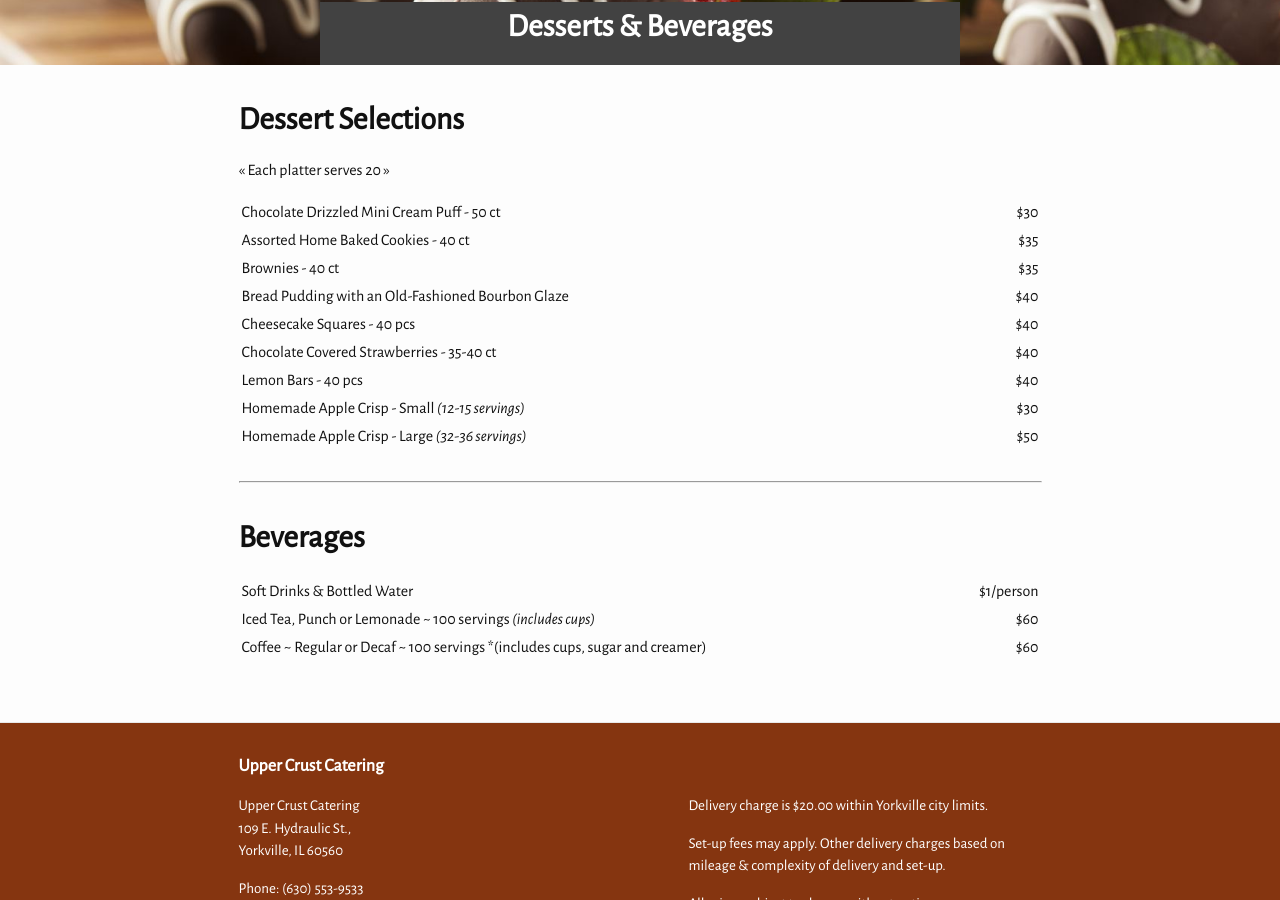
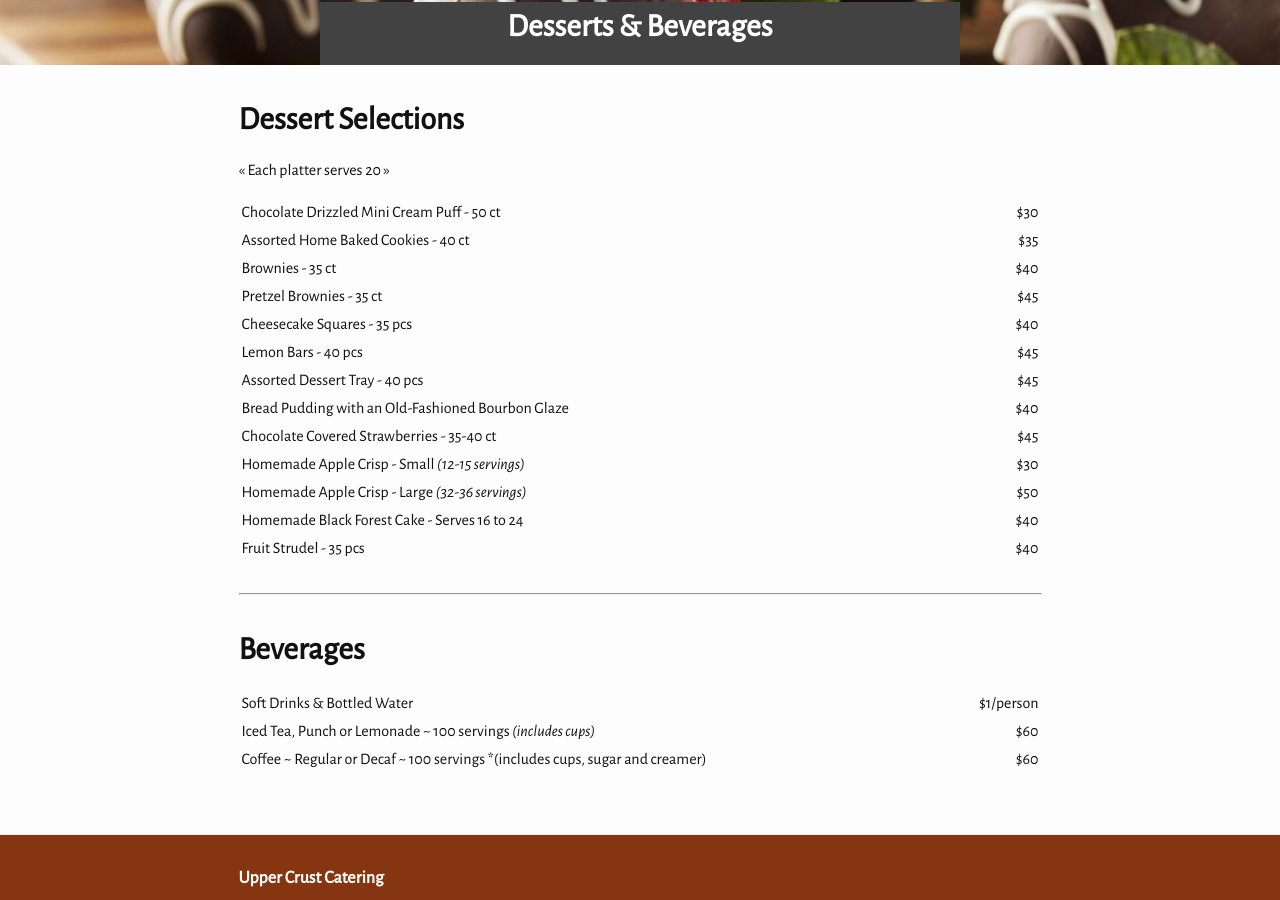
Before and after one commit to kmorrell27/UpperCrustCatering, a Jekyll site: the page built from _menus/desserts.md, in a window 1280 px wide and 900 px high, scrolled down 359 px. Built offline with Jekyll 4.4.1, drawn with Linux system fonts in a browser that asks for light colours.

Commit message:
THE PEOPLE DEMAND SWEETS
And in these troubling times who am I to deny them

```diff
--- a/_menus/desserts.md
+++ b/_menus/desserts.md
@@ -13,13 +13,17 @@ image-filename: dessert.jpg
 -------------|----
 Chocolate Drizzled Mini Cream Puff - 50 ct | $30
 Assorted Home Baked Cookies - 40 ct | $35
-Brownies - 40 ct | $35
+Brownies - 35 ct | $40
+Pretzel Brownies - 35 ct | $45
+Cheesecake Squares - 35 pcs	| $40
+Lemon Bars - 40 pcs | $45
+Assorted Dessert Tray - 40 pcs | $45
 Bread Pudding with an Old-Fashioned Bourbon Glaze | $40
-Cheesecake Squares - 40 pcs	| $40
-Chocolate Covered Strawberries - 35-40 ct | $40
-Lemon Bars - 40 pcs | $40
+Chocolate Covered Strawberries - 35-40 ct | $45
 Homemade Apple Crisp - Small *(12-15 servings)* | $30
 Homemade Apple Crisp - Large *(32-36 servings)* | $50
+Homemade Black Forest Cake - Serves 16 to 24 | $40
+Fruit Strudel - 35 pcs | $40
 
 * * *
 
```
